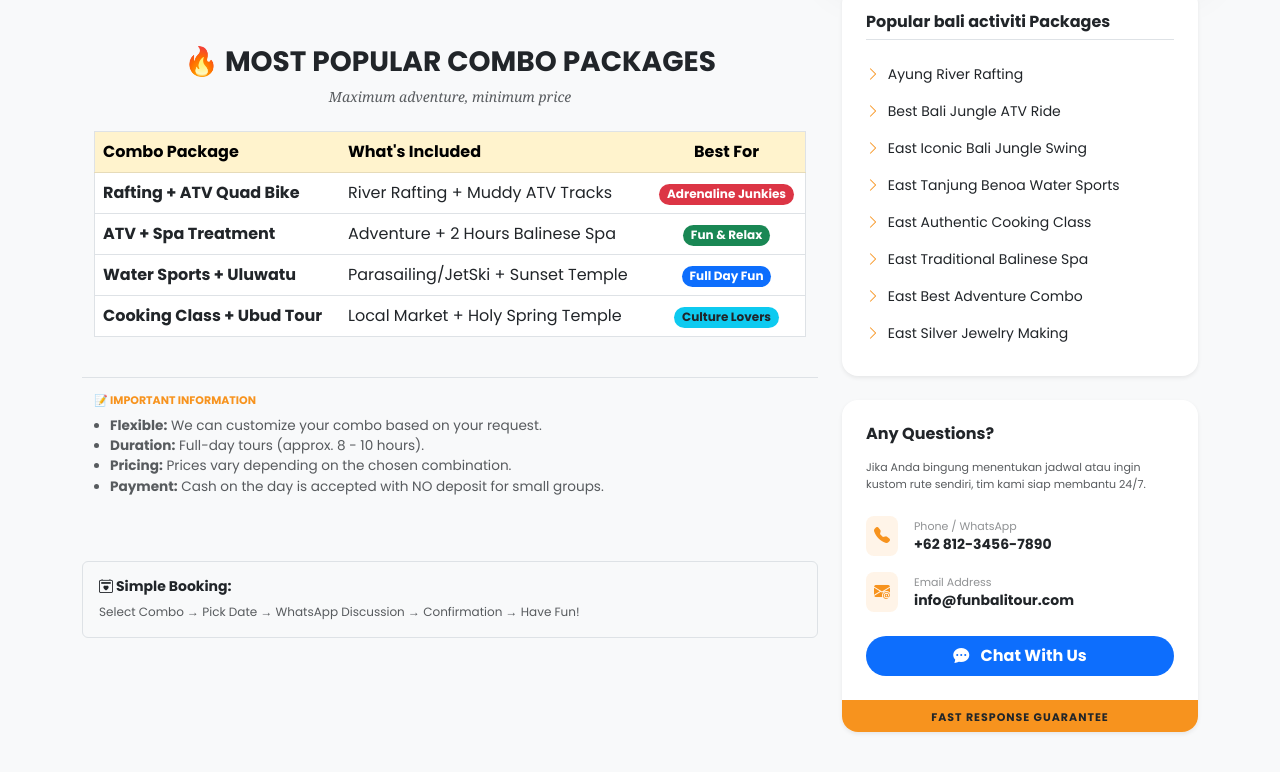
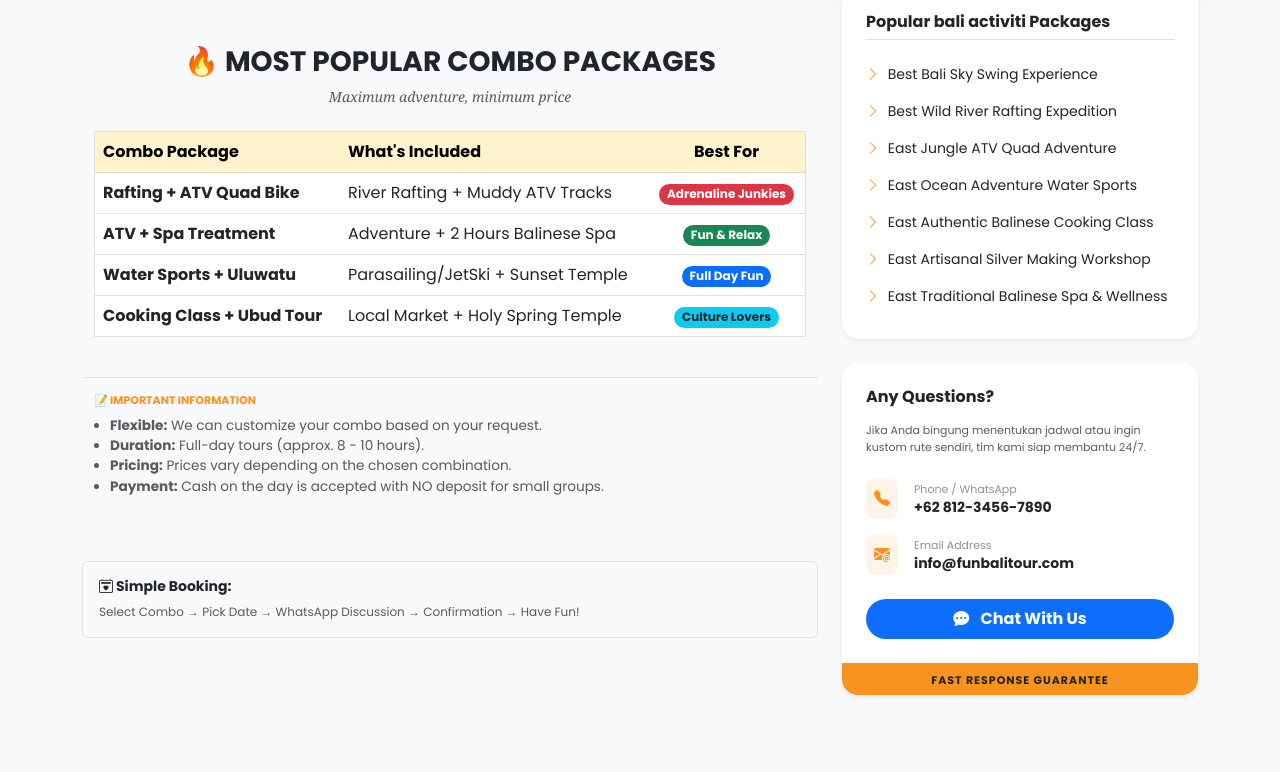
Before and after one commit to Wayan-Goura/funbalitour, a plain HTML site: page baliact/detail8.html in a window 1280 px wide. Shown: the part 1677-2449 px from the top of the page. Drawn offline with nearby package versions, Linux system fonts and the light colour scheme.

Commit message:
update popular activities

```diff
--- a/baliact/detail8.html
+++ b/baliact/detail8.html
@@ -235,52 +235,46 @@
                 </h6>
                 <div class="list-group list-group-flush">
                   <a
+                    href="index1.html"
+                    class="list-group-item list-group-item-action border-0 px-0 small"
+                    ><i class="bi bi-chevron-right text-orange me-1"></i> Best
+                    Bali Sky Swing Experience</a
+                  >
+                  <a
                     href="index3.html"
                     class="list-group-item list-group-item-action border-0 px-0 small"
-                    ><i class="bi bi-chevron-right text-orange me-1"></i>
-                    Ayung River Rafting</a
+                    ><i class="bi bi-chevron-right text-orange me-1"></i> Best
+                    Wild River Rafting Expedition</a
                   >
                   <a
                     href="index2.html"
                     class="list-group-item list-group-item-action border-0 px-0 small"
-                    ><i class="bi bi-chevron-right text-orange me-1"></i> Best
-                    Bali Jungle ATV Ride</a
-                  >
-                  <a
-                    href="index1.html"
-                    class="list-group-item list-group-item-action border-0 px-0 small"
                     ><i class="bi bi-chevron-right text-orange me-1"></i> East
-                    Iconic Bali Jungle Swing</a
+                    Jungle ATV Quad Adventure</a
                   >
                   <a
                     href="index4.html"
                     class="list-group-item list-group-item-action border-0 px-0 small"
                     ><i class="bi bi-chevron-right text-orange me-1"></i> East
-                    Tanjung Benoa Water Sports</a
+                    Ocean Adventure Water Sports</a
                   >
                   <a
                     href="index5.html"
                     class="list-group-item list-group-item-action border-0 px-0 small"
                     ><i class="bi bi-chevron-right text-orange me-1"></i> East
-                    Authentic Cooking Class</a
+                    Authentic Balinese Cooking Class</a
+                  >
+                  <a
+                    href="index6.html"
+                    class="list-group-item list-group-item-action border-0 px-0 small"
+                    ><i class="bi bi-chevron-right text-orange me-1"></i> East
+                    Artisanal Silver Making Workshop</a
                   >
                   <a
                     href="index7.html"
                     class="list-group-item list-group-item-action border-0 px-0 small"
                     ><i class="bi bi-chevron-right text-orange me-1"></i> East
-                    Traditional Balinese Spa</a
-                  >
-                  <a
-                    href="index8.html"
-                    class="list-group-item list-group-item-action border-0 px-0 small"
-                    ><i class="bi bi-chevron-right text-orange me-1"></i> East
-                    Best Adventure Combo</a
-                  >
-                  <a
-                    href="index6.html"
-                    class="list-group-item list-group-item-action border-0 px-0 small"
-                    ><i class="bi bi-chevron-right text-orange me-1"></i> East
-                    Silver Jewelry Making</a
+                    Traditional Balinese Spa & Wellness</a
                   >
                 </div>
               </div>
```
Also changed, not shown: baliact/detail1.html (+10 -15 lines), baliact/detail2.html (+13 -19 lines), baliact/detail3.html (+10 -16 lines), baliact/detail4.html (+14 -20 lines), baliact/detail5.html (+14 -20 lines), baliact/detail6.html (+13 -19 lines), baliact/detail7.html (+13 -19 lines).
